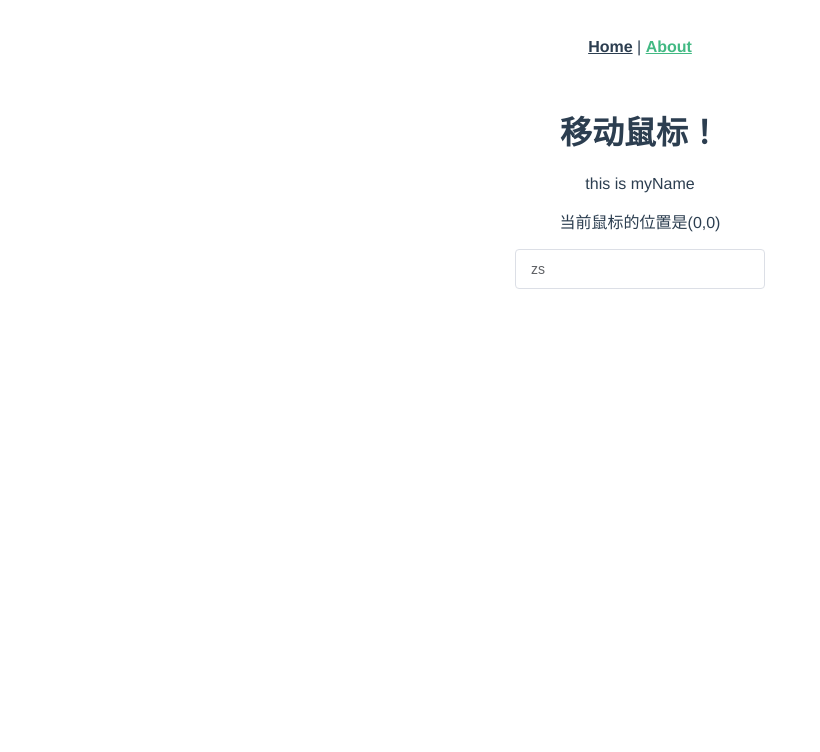
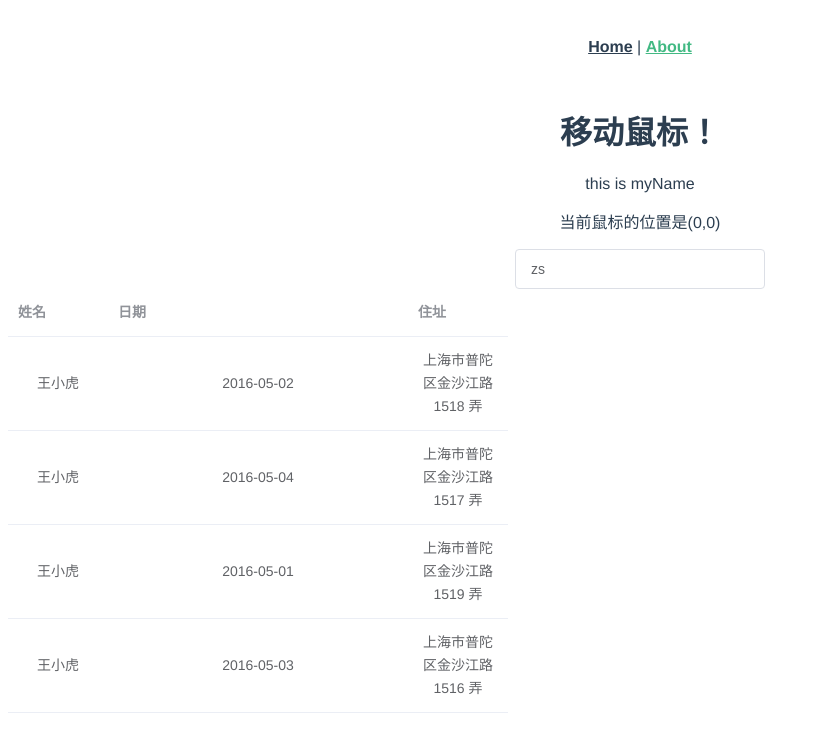
Before and after one commit to fncheng/frontend-learn, a Vue app: page /#/about in a window 1280 px wide. Shown: the top 752 px of the page, without its empty margins (0-820 px from the left). Built offline with nearby package versions, Linux system fonts and the light colour scheme; the HTML template or start-up script is replaced by a standard one.

Commit message:
fix: jsx elementui

```diff
--- a/src/components/Main.vue
+++ b/src/components/Main.vue
@@ -1,6 +1,7 @@
 <script>
 import Mouse from './Mouse'
 import Cat from './Cat'
+import { ref } from '@vue/composition-api'
 export default {
   name: 'Main',
   methods: {
@@ -8,12 +9,27 @@ export default {
       console.log(123)
     },
   },
+  setup() {
+    const name = ref('name')
+    const doInput = (e) => {
+      name.value = e
+    }
+    return {
+      name,
+      doInput,
+    }
+  },
   render() {
+    const Dog = () => <h3>{this.name}</h3>
     return (
       <div>
+        <Dog></Dog>
         <h1>移动鼠标！</h1>
         {this.$attrs.myName}
-        <Mouse render={(mouse) => <Cat mouse={mouse} />}></Mouse>
+        <Mouse
+          render={(mouse) => <Cat mouse={mouse} />}
+          ondo-input={this.doInput}
+        ></Mouse>
       </div>
     )
   },
--- a/src/components/Mouse.vue
+++ b/src/components/Mouse.vue
@@ -8,7 +8,7 @@ export default {
       name: 'zs',
     }
   },
-  setup() {
+  setup(props, ctx) {
     const state = reactive({
       x: 0,
       y: 0,
@@ -17,17 +17,65 @@ export default {
       state.x = e.clientX
       state.y = e.clientY
     }, 300)
+    const handleInput = (e) => {
+      ctx.emit('do-input', e)
+    }
     return {
       debounce,
       state,
       doMouseMove,
+      handleInput,
+      tableData: [
+        {
+          date: '2016-05-02',
+          name: '王小虎',
+          address: '上海市普陀区金沙江路 1518 弄',
+        },
+        {
+          date: '2016-05-04',
+          name: '王小虎',
+          address: '上海市普陀区金沙江路 1517 弄',
+        },
+        {
+          date: '2016-05-01',
+          name: '王小虎',
+          address: '上海市普陀区金沙江路 1519 弄',
+        },
+        {
+          date: '2016-05-03',
+          name: '王小虎',
+          address: '上海市普陀区金沙江路 1516 弄',
+        },
+      ],
     }
   },
   render() {
     return (
       <div style="height: 100vh" onMousemove={this.doMouseMove}>
         {this.$attrs.render(this.state)}
-        <el-input vModel={this.name} class="input"></el-input>
+        <el-input
+          vModel={this.name}
+          class="input"
+          onInput={this.handleInput}
+        ></el-input>
+        <el-table
+          data={this.tableData}
+          style="width:500px"
+          cell-style={{ textAlign: 'center' }}
+        >
+          <el-table-column
+            prop="name"
+            label="姓名"
+            width="100"
+          ></el-table-column>
+          <el-table-column prop="date" label="日期"></el-table-column>
+          <el-table-column
+            prop="address"
+            label="住址"
+            width="100"
+            align="left"
+          ></el-table-column>
+        </el-table>
       </div>
     )
   },
```
